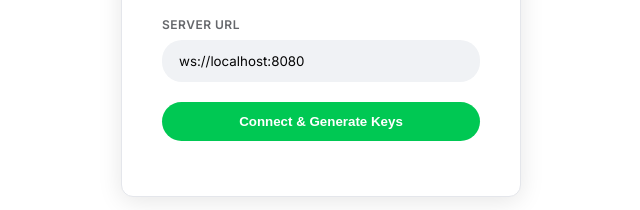
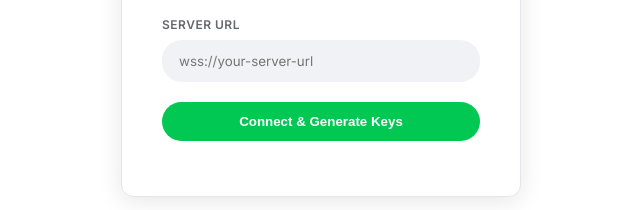
Before and after one commit to adaryusrgillum/e2ee-secure-chat, an Electron app: page index.html in a window 900 px wide. Shown: the part 399-609 px from the top of the page, 129-769 px from the left. Drawn offline with Linux system fonts and the light colour scheme; no server answers.

Commit message:
Remove hardcoded localhost server URL

```diff
--- a/index.html
+++ b/index.html
@@ -22,7 +22,7 @@
 
       <div class="input-group">
         <label>Server URL</label>
-        <input type="text" id="login-server" value="ws://localhost:8080">
+        <input type="text" id="login-server" placeholder="wss://your-server-url">
       </div>
 
       <button id="btn-connect">Connect & Generate Keys</button>
```
